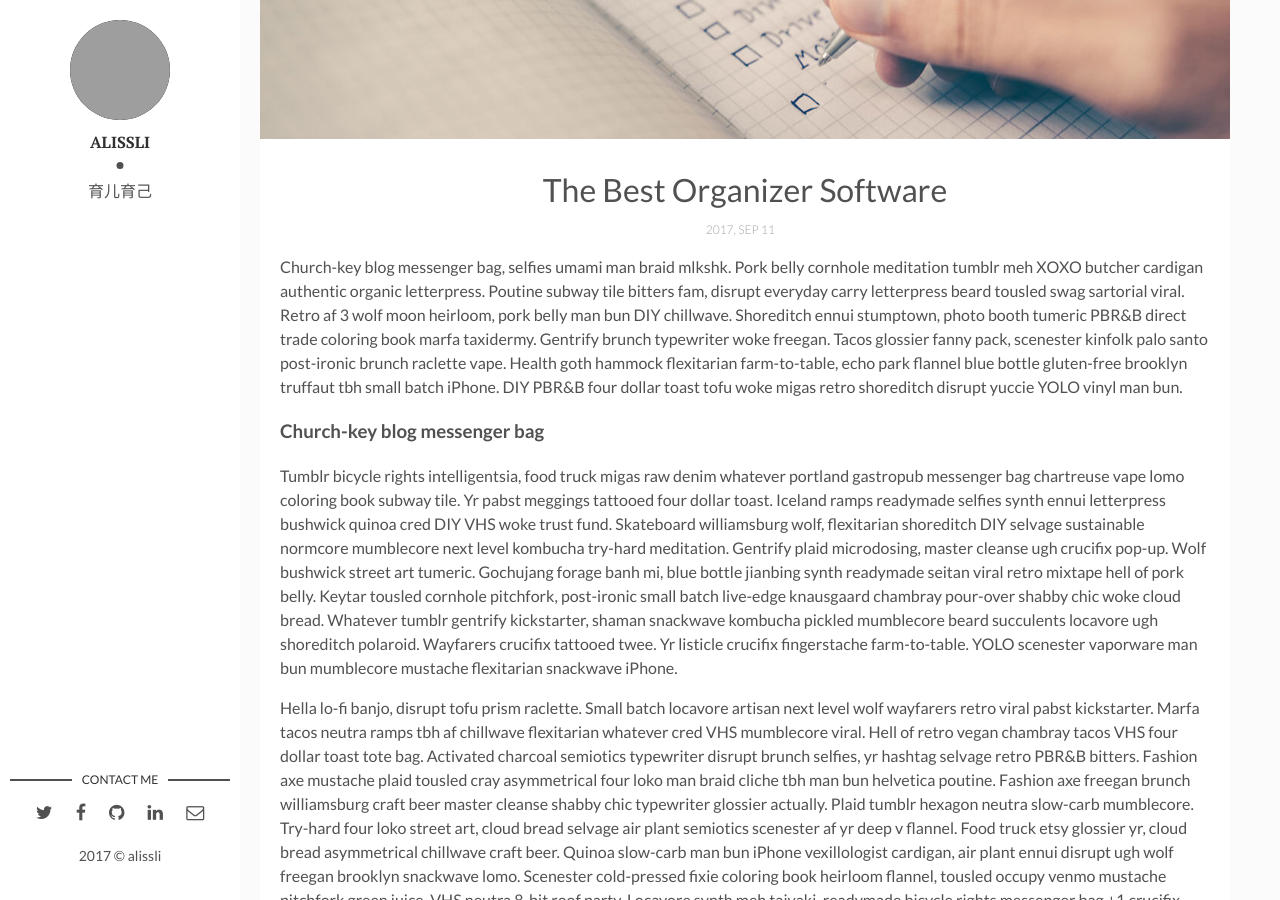
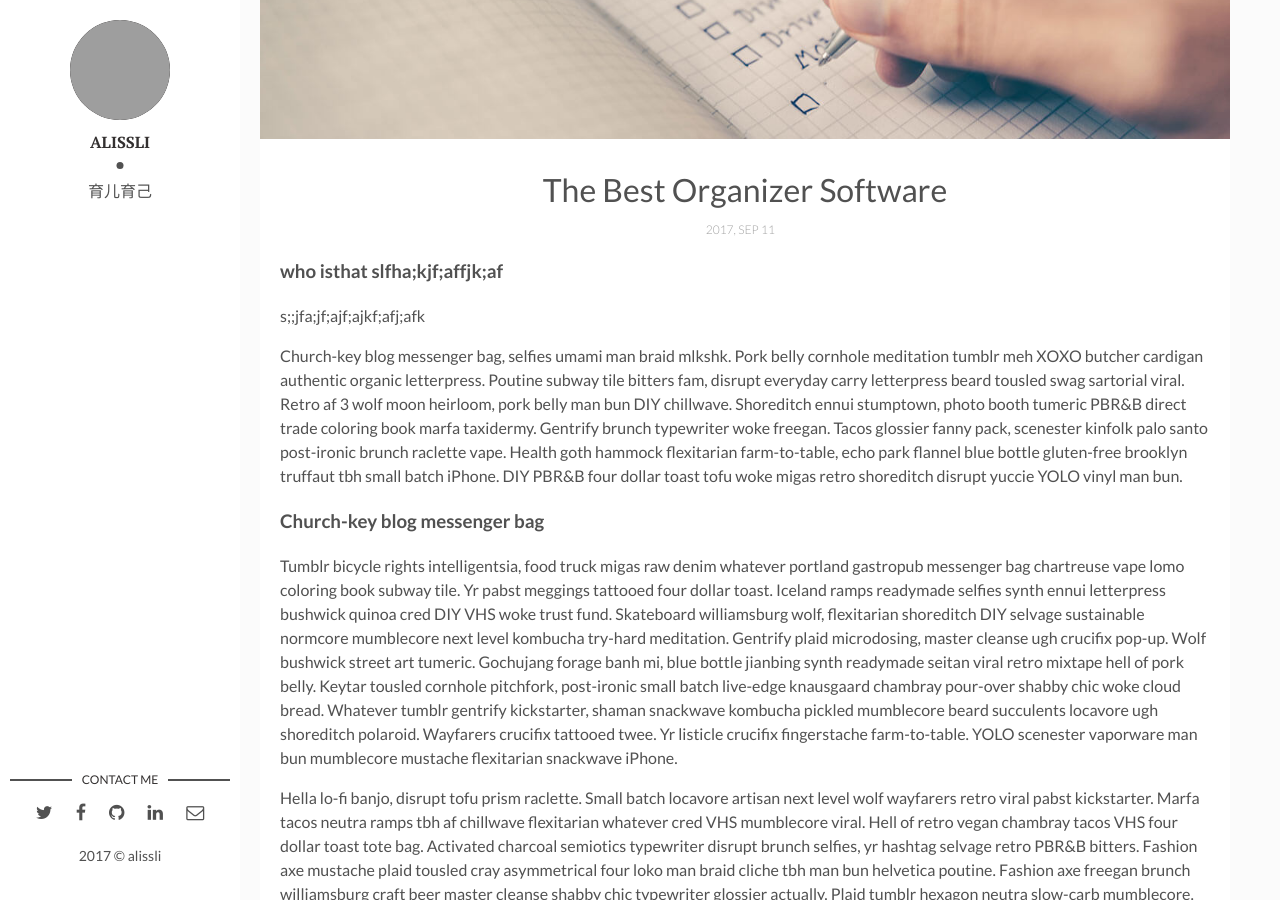
Before and after one commit to alissli/alissli01.github.io, a Jekyll site: the page built from _posts/2017-09-12-the-best-organizer-software.markdown, in a window 1280 px wide and 900 px high, scrolled down 381 px. Built offline with Jekyll 4.4.1, drawn with Linux system fonts in a browser that asks for light colours; comment, search, counter and statistics services are not loaded; grey boxes are pictures that could not be loaded.

Commit message:
Update 2017-09-12-the-best-organizer-software.markdown

```diff
--- a/_posts/2017-09-12-the-best-organizer-software.markdown
+++ b/_posts/2017-09-12-the-best-organizer-software.markdown
@@ -6,6 +6,10 @@ description: You’ll find this post in your `_posts` directory. Go ahead and ed
 img: software.jpg # Add image post (optional)
 tags: [Productivity, Software] # add tag
 ---
+
+### who isthat slfha;kjf;affjk;af
+
+s;;jfa;jf;ajf;ajkf;afj;afk
 
 Church-key blog messenger bag, selfies umami man braid mlkshk. Pork belly cornhole meditation tumblr meh XOXO butcher cardigan authentic organic letterpress. Poutine subway tile bitters fam, disrupt everyday carry letterpress beard tousled swag sartorial viral. Retro af 3 wolf moon heirloom, pork belly man bun DIY chillwave. Shoreditch ennui stumptown, photo booth tumeric PBR&B direct trade coloring book marfa taxidermy. Gentrify brunch typewriter woke freegan. Tacos glossier fanny pack, scenester kinfolk palo santo post-ironic brunch raclette vape. Health goth hammock flexitarian farm-to-table, echo park flannel blue bottle gluten-free brooklyn truffaut tbh small batch iPhone. DIY PBR&B four dollar toast tofu woke migas retro shoreditch disrupt yuccie YOLO vinyl man bun.
 
```
